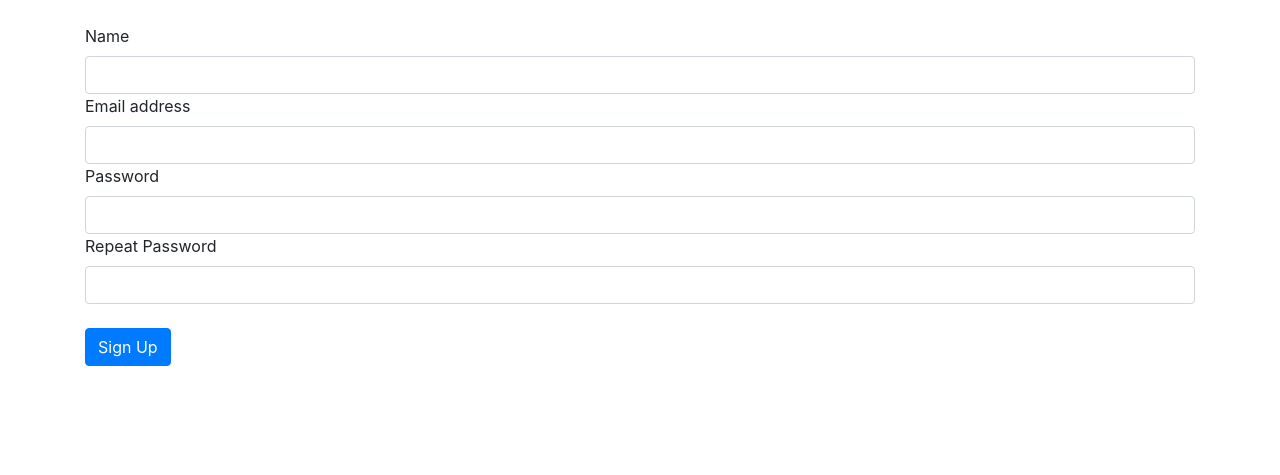
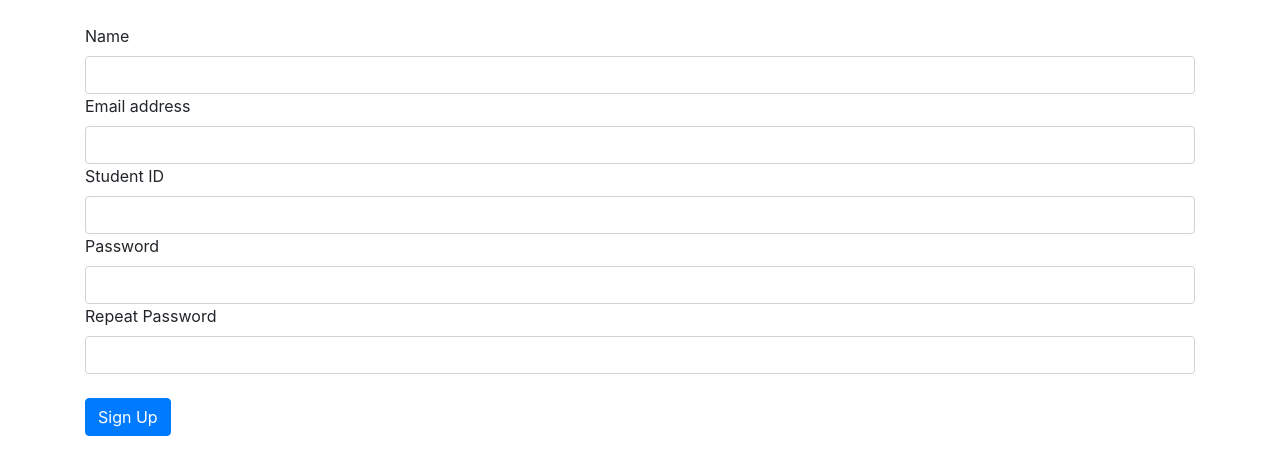
Before and after one commit to danthp4/comp0034_flask_db, a Flask app: page /signup/ in a window 1280 px wide. Shown: the part 56-531 px from the top of the page. Run offline with Flask 2, Linux system fonts and the light colour scheme; some libraries are stand-ins or nearby versions.

Commit message:
Corrected errors with the set_password and validate_password functions and also updated the signup form to add the student_ref field

```diff
--- a/app/main/forms.py
+++ b/app/main/forms.py
@@ -8,6 +8,7 @@ from app.models import Student
 class SignupForm(FlaskForm):
     name = StringField('Name', validators=[DataRequired()])
     email = StringField('Email address', validators=[DataRequired(), Email(message='Valid email address required')])
+    student_ref = StringField('Student ID', validators=[DataRequired(message='Please provide your student ID number')])
     password = PasswordField('Password',
                              validators=[DataRequired(), EqualTo('confirm', message='Passwords must match')])
     confirm = PasswordField('Repeat Password')
--- a/app/models.py
+++ b/app/models.py
@@ -15,10 +15,10 @@ class Student(db.Model):
         return '<Student {}>'.format(self.student_id)
 
     def set_password(self, password):
-        self.password_hash = generate_password_hash(password)
+        self.password = generate_password_hash(password)
 
     def check_password(self, password):
-        return check_password_hash(self.password_hash, password)
+        return check_password_hash(self.password, password)
 
 
 class Teacher(db.Model):
--- a/app/templates/signup.html
+++ b/app/templates/signup.html
@@ -13,13 +13,14 @@
     </ul>
 {% endif %}
 {# Display the form, turn off HTML validation #}
-{# The (class_="") after a form field is used to apply css style to the element, in this case a bootstrap style #}
+{# The (class="") after a form field is used to apply css style to the element, in this case a bootstrap style #}
 <form method="post" novalidate>
     {{ form.hidden_tag() }}
-    {{ form.name.label }}{{ form.name(class_="form-control") }}
-    {{ form.email.label }}{{ form.email(class_="form-control") }}
-    {{ form.password.label }}{{ form.password(class_="form-control") }}
-    {{ form.confirm.label }}{{ form.confirm(class_="form-control") }}
+    {{ form.name.label }}{{ form.name(class="form-control") }}
+    {{ form.email.label }}{{ form.email(class="form-control") }}
+    {{ form.student_ref.label }}{{ form.student_ref(class="form-control") }}
+    {{ form.password.label }}{{ form.password(class="form-control") }}
+    {{ form.confirm.label }}{{ form.confirm(class="form-control") }}
     <br>{{ form.submit(class_="btn btn-primary") }}
 </form>
 {% endblock %}
```
